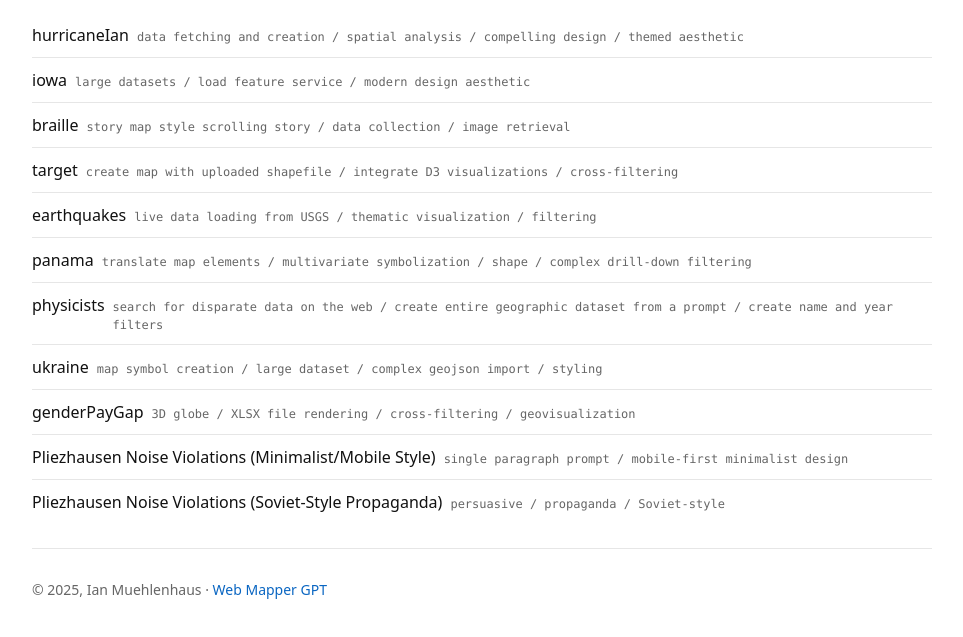
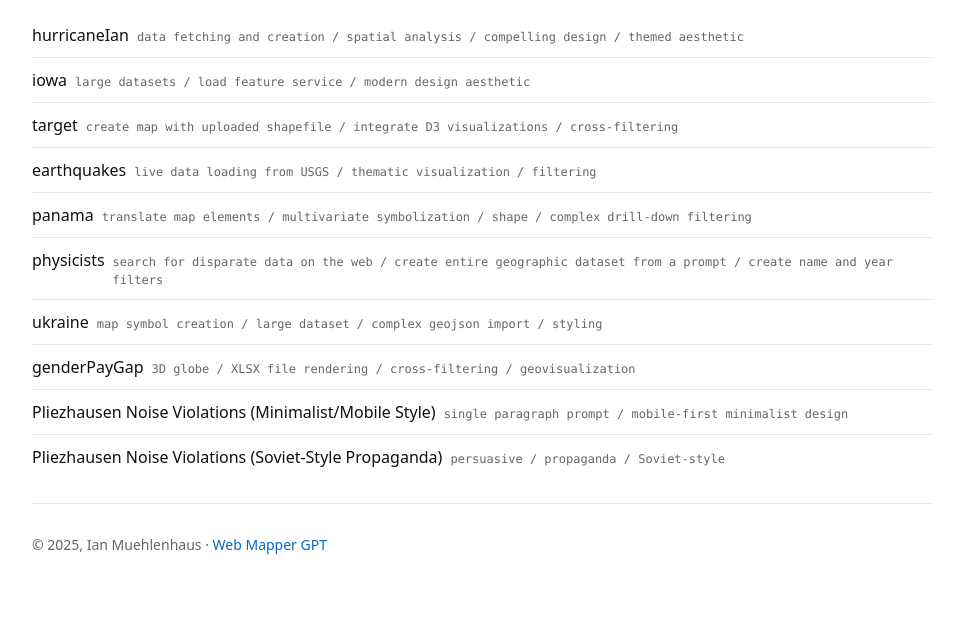
Before and after one commit to iMule/imule.github.io, a plain HTML site: page index.html in a window 1280 px wide. Shown: the part 79-716 px from the top of the page, without its empty margins (158-1121 px from the left). Drawn offline with Linux system fonts and the light colour scheme.

Commit message:
Update index.html

```diff
--- a/index.html
+++ b/index.html
@@ -46,10 +46,6 @@
           <span class="url">large datasets / load feature service / modern design aesthetic </span>
         </li>
         <li>
-          <a href="maps/braille/index.html">braille</a>
-          <span class="url">story map style scrolling story / data collection / image retrieval</span>
-        </li>
-               <li>
           <a href="maps/target/index.html">target</a>
           <span class="url">create map with uploaded shapefile / integrate D3 visualizations / cross-filtering</span>
         </li>
@@ -79,7 +75,7 @@
         </li>
         <li>
           <a href="maps/noiseviolations/minimalist/index.html">Pliezhausen Noise Violations (Soviet-Style Propaganda)</a>
-          <span class="url">persuasive / propaganda / Soviet-style </span>
+          <span class="url">persuasive / propaganda / Soviet-style</span>
         </li>
         <!-- END AUTO-LIST -->
       </ul>
```
